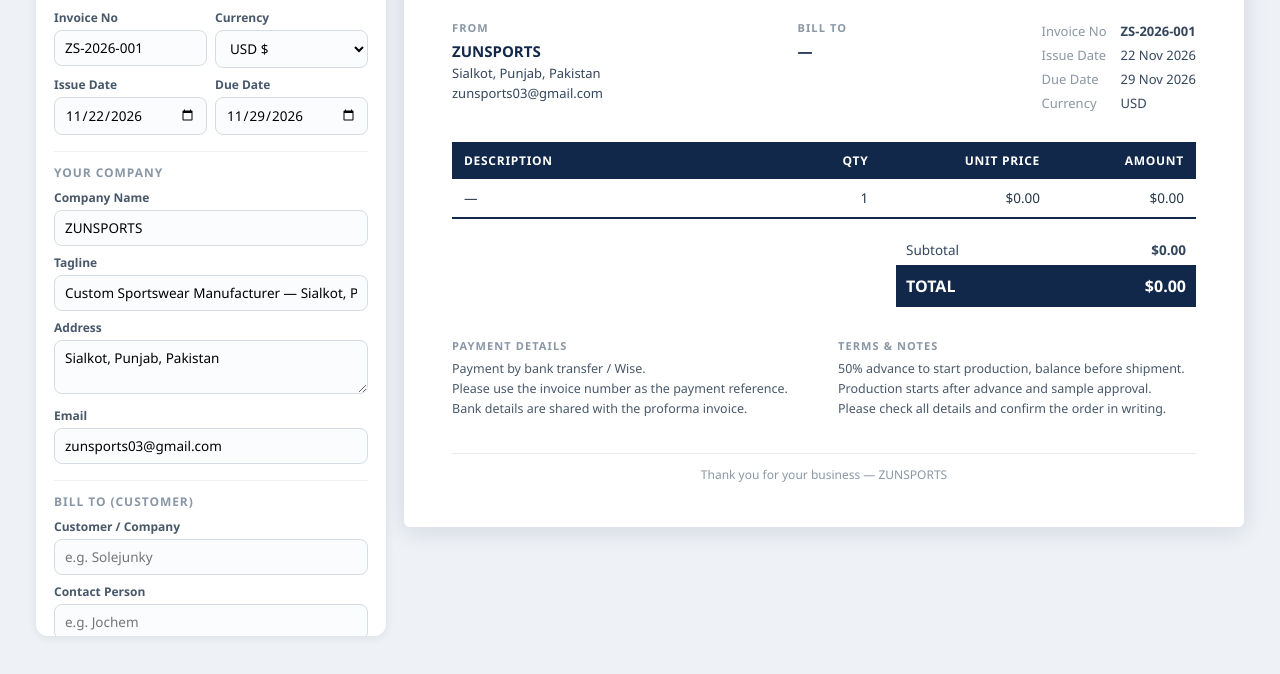
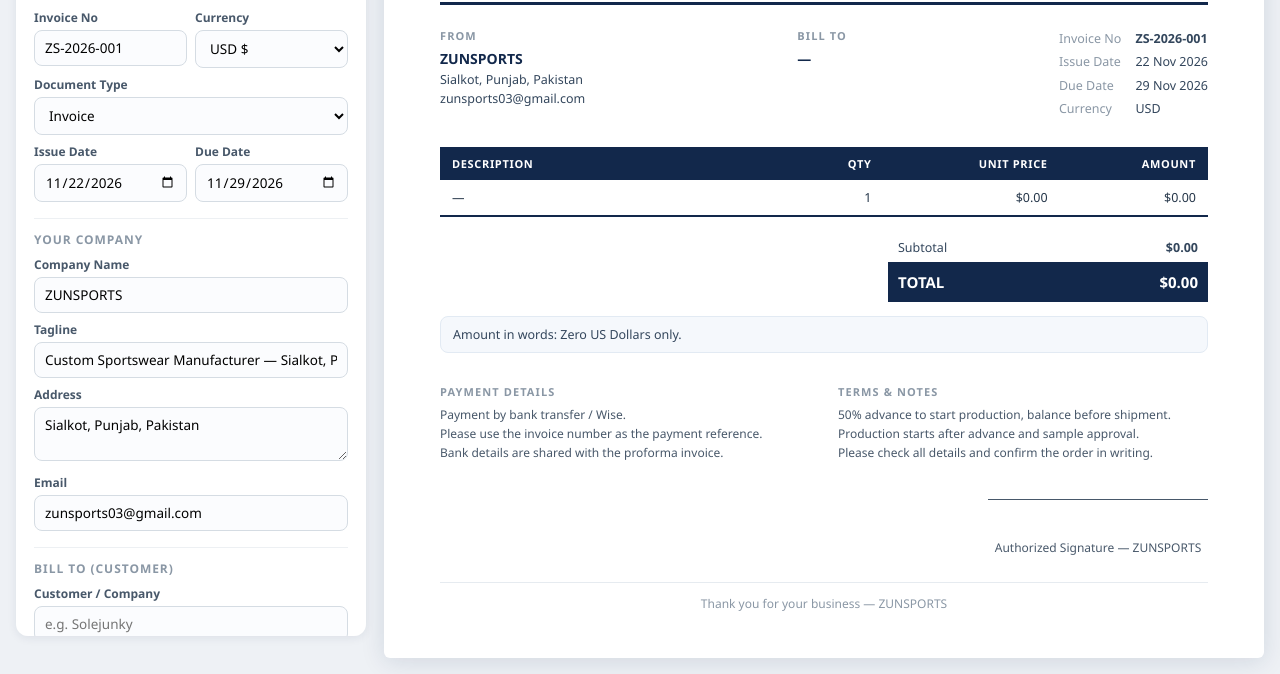
Before and after one commit to meharumerxtylish-cell/zunsports-invoice, a plain HTML site: page index.html in a window 1280 px wide. Shown: the part 148-822 px from the top of the page. Before the commit the page ends 800 px from the top, so only its background shows below. Drawn offline with Linux system fonts and the light colour scheme.

Commit message:
Invoice Maker v2 - more professional, refined text

```diff
--- a/index.html
+++ b/index.html
@@ -7,7 +7,7 @@
 <style>
   * { margin:0; padding:0; box-sizing:border-box; }
   body { font-family:'Segoe UI', Arial, Helvetica, sans-serif; background:#eef1f5; color:#1c2733; }
-  .wrap { display:flex; gap:18px; max-width:1240px; margin:0 auto; padding:16px; align-items:flex-start; }
+  .wrap { display:flex; gap:18px; max-width:1440px; margin:0 auto; padding:16px; align-items:flex-start; }
   /* ---------- editor ---------- */
   .editor { width:350px; flex:none; background:#fff; border-radius:12px; padding:18px; box-shadow:0 2px 10px rgba(20,40,80,.08); position:sticky; top:16px; max-height:calc(100vh - 32px); overflow:auto; }
   .editor h2 { font-size:17px; color:#12284b; margin-bottom:4px; }
@@ -25,35 +25,40 @@
   .btn-ghost { background:#fff; color:#48586a; border:1px solid #d5dce3; font-weight:600; }
   .btn-sample { background:#fff7e8; color:#8a5a00; border:1px solid #f0d9a0; font-weight:600; }
   /* ---------- invoice sheet ---------- */
-  .sheet { flex:1; background:#fff; border-radius:6px; box-shadow:0 4px 24px rgba(20,40,80,.12); padding:44px 48px; min-width:0; }
+  .sheet { flex:1; background:#fff; border-top:6px solid #12284b; border-radius:6px; box-shadow:0 4px 24px rgba(20,40,80,.12); padding:46px 56px; min-width:0; }
   .inv-head { display:flex; justify-content:space-between; align-items:flex-start; border-bottom:3px solid #12284b; padding-bottom:18px; }
   .brand { display:flex; gap:14px; align-items:center; }
   .brand img { width:64px; height:64px; object-fit:contain; }
-  .brand .co { font-size:24px; font-weight:800; color:#12284b; letter-spacing:.02em; }
+  .brand .co { font-size:21px; font-weight:800; color:#12284b; letter-spacing:.02em; }
   .brand .tag { font-size:12px; color:#7a8794; }
   .inv-title { text-align:right; }
-  .inv-title .t { font-size:30px; font-weight:800; color:#12284b; letter-spacing:.14em; }
+  .inv-title .t { font-size:24px; font-weight:800; color:#12284b; letter-spacing:.14em; }
   .inv-title .no { font-size:13px; color:#48586a; margin-top:4px; }
   .meta { display:flex; justify-content:space-between; gap:20px; margin-top:22px; }
-  .meta .block { font-size:13px; line-height:1.55; color:#33465c; }
+  .meta .block { font-size:12.5px; line-height:1.55; color:#33465c; }
   .meta .lbl { font-size:11px; font-weight:700; letter-spacing:.1em; color:#8a97a5; text-transform:uppercase; margin-bottom:4px; }
-  .meta .name { font-size:15px; font-weight:700; color:#12284b; }
-  .meta table { border-collapse:collapse; font-size:13px; }
+  .meta .name { font-size:14px; font-weight:700; color:#12284b; }
+  .meta table { border-collapse:collapse; font-size:12.5px; }
   .meta table td { padding:2px 0 2px 14px; } .meta table td:first-child { color:#8a97a5; padding-left:0; }
-  table.items { width:100%; border-collapse:collapse; margin-top:26px; font-size:13.5px; }
-  table.items th { background:#12284b; color:#fff; text-align:left; padding:10px 12px; font-size:12px; letter-spacing:.06em; text-transform:uppercase; }
+  table.items { width:100%; border-collapse:collapse; margin-top:26px; font-size:12.5px; }
+  table.items tbody tr:nth-child(even) td { background:#f7fafc; }
+  table.items th { background:#12284b; color:#fff; text-align:left; padding:9px 12px; font-size:11px; letter-spacing:.06em; text-transform:uppercase; }
   table.items th.r, table.items td.r { text-align:right; }
-  table.items td { padding:10px 12px; border-bottom:1px solid #e6ebf0; color:#26374a; vertical-align:top; }
+  table.items td { padding:9px 12px; border-bottom:1px solid #e6ebf0; color:#26374a; vertical-align:top; }
   table.items tr:last-child td { border-bottom:2px solid #12284b; }
   .totals { display:flex; justify-content:flex-end; margin-top:16px; }
-  .totals table { border-collapse:collapse; font-size:13.5px; min-width:300px; }
+  .totals table { border-collapse:collapse; font-size:12.5px; min-width:320px; }
   .totals td { padding:6px 10px; color:#33465c; } .totals td.r { text-align:right; font-weight:600; }
-  .totals tr.grand td { background:#12284b; color:#fff; font-size:16px; font-weight:800; padding:10px; }
+  .totals tr.grand td { background:#12284b; color:#fff; font-size:15px; font-weight:800; padding:10px; }
   .totals tr.grand td.r { color:#fff; }
   .notes { margin-top:30px; display:flex; gap:28px; }
-  .notes .block { flex:1; font-size:12.5px; line-height:1.6; color:#48586a; white-space:pre-line; }
+  .notes .block { flex:1; font-size:12px; line-height:1.6; color:#48586a; white-space:pre-line; }
   .notes .lbl { font-size:11px; font-weight:700; letter-spacing:.1em; color:#8a97a5; text-transform:uppercase; margin-bottom:5px; }
-  .foot { margin-top:34px; border-top:1px solid #e6ebf0; padding-top:12px; text-align:center; font-size:12px; color:#8a97a5; }
+  .words { margin-top:14px; font-size:12.5px; color:#33465c; background:#f5f8fc; border:1px solid #e2eaf3; border-radius:8px; padding:9px 12px; }
+  .sign { margin-top:36px; display:flex; justify-content:flex-end; }
+  .sign .box { text-align:center; font-size:12px; color:#48586a; }
+  .sign .line { border-top:1px solid #48586a; width:220px; margin-bottom:6px; height:34px; }
+  .foot { margin-top:26px; border-top:1px solid #e6ebf0; padding-top:12px; text-align:center; font-size:12px; color:#8a97a5; }
   @media (max-width:900px){ .wrap{flex-direction:column;} .editor{width:100%; position:static; max-height:none;} .sheet{padding:26px 20px;} }
   @media print {
     body { background:#fff; }
@@ -80,6 +85,12 @@
           <option value="GBP">GBP £</option><option value="PKR">PKR Rs</option>
         </select></div>
     </div>
+    <label>Document Type</label>
+    <select id="f_doctype">
+      <option value="INVOICE">Invoice</option>
+      <option value="PROFORMA INVOICE">Proforma Invoice</option>
+      <option value="QUOTATION">Quotation</option>
+    </select>
     <div class="row2">
       <div><label>Issue Date</label><input id="f_date" type="date"></div>
       <div><label>Due Date</label><input id="f_due" type="date"></div>
@@ -133,7 +144,7 @@
         </div>
       </div>
       <div class="inv-title">
-        <div class="t">INVOICE</div>
+        <div class="t" id="v_doctype">INVOICE</div>
         <div class="no" id="v_invno"></div>
       </div>
     </div>
@@ -180,10 +191,14 @@
       <tr id="row_bal"><td><b>Balance Due</b></td><td class="r"><b id="v_bal"></b></td></tr>
     </table></div>
 
+    <div class="words" id="v_words"></div>
+
     <div class="notes">
       <div class="block"><div class="lbl">Payment Details</div><div id="v_pay"></div></div>
       <div class="block"><div class="lbl">Terms &amp; Notes</div><div id="v_terms"></div></div>
     </div>
+
+    <div class="sign"><div class="box"><div class="line"></div>Authorized Signature — <span id="v_coname4"></span></div></div>
 
     <div class="foot">Thank you for your business — <span id="v_coname3"></span></div>
   </div>
@@ -191,6 +206,18 @@
 <script>
 const $ = id => document.getElementById(id);
 const SYM = { USD:'$', EUR:'€', GBP:'£', PKR:'Rs ' };
+const CURWORD = { USD:'US Dollars', EUR:'Euros', GBP:'Pounds Sterling', PKR:'Pakistani Rupees' };
+const ONES=['Zero','One','Two','Three','Four','Five','Six','Seven','Eight','Nine','Ten','Eleven','Twelve','Thirteen','Fourteen','Fifteen','Sixteen','Seventeen','Eighteen','Nineteen'];
+const TENS=['','','Twenty','Thirty','Forty','Fifty','Sixty','Seventy','Eighty','Ninety'];
+function two(n){ return n<20 ? ONES[n] : TENS[Math.floor(n/10)] + (n%10 ? '-' + ONES[n%10] : ''); }
+function three(n){ return (n>=100 ? ONES[Math.floor(n/100)] + ' Hundred' + (n%100 ? ' ' : '') : '') + (n%100 ? two(n%100) : ''); }
+function inWords(n){
+  if(n===0) return 'Zero';
+  let out='';
+  const parts=[[1e9,'Billion'],[1e6,'Million'],[1e3,'Thousand'],[1,'']];
+  for(const [v,l] of parts){ if(n>=v){ const q=Math.floor(n/v); out += three(q) + (l ? ' ' + l : '') + ' '; n%=v; } }
+  return out.trim();
+}
 let items = [ {desc:'', qty:1, price:0} ];
 
 const DEFAULTS = {
@@ -220,7 +247,8 @@ function delItem(i){ items.splice(i,1); if(!items.length) items=[{desc:'',qty:1,
 
 function render(){
   const g = id => $(id).value;
-  $('v_coname').textContent = g('f_coname'); $('v_coname2').textContent = g('f_coname'); $('v_coname3').textContent = g('f_coname');
+  $('v_coname').textContent = g('f_coname'); $('v_coname2').textContent = g('f_coname'); $('v_coname3').textContent = g('f_coname'); $('v_coname4').textContent = g('f_coname');
+  $('v_doctype').textContent = g('f_doctype');
   $('v_cotag').textContent = g('f_cotag');
   $('v_coaddr').textContent = g('f_coaddr'); $('v_coemail').textContent = g('f_coemail');
   $('v_bname').textContent = g('f_bname') || '—';
@@ -253,6 +281,8 @@ function render(){
   $('v_adv').textContent = '− ' + money(adv);
   $('row_bal').style.display = adv>0 ? '' : 'none';
   $('v_bal').textContent = money(bal);
+  const whole = Math.floor(total), cents = Math.round((total-whole)*100);
+  $('v_words').textContent = 'Amount in words: ' + inWords(whole) + ' ' + CURWORD[g('f_cur')] + (cents ? ' and ' + String(cents).padStart(2,'0') + '/100' : '') + ' only.';
 }
 
 function collect(){
@@ -286,14 +316,14 @@ function newInvoice(){
   const iso = d => d.toISOString().slice(0,10);
   apply({ f_invno: nextNo(), f_cur:'USD', f_date: iso(today), f_due: iso(due),
     f_coname: DEFAULTS.coname, f_cotag: DEFAULTS.cotag, f_coaddr: DEFAULTS.coaddr, f_coemail: DEFAULTS.coemail,
-    f_bname:'', f_bperson:'', f_baddr:'', f_bemail:'',
+    f_doctype:'INVOICE', f_bname:'', f_bperson:'', f_baddr:'', f_bemail:'',
     f_disc:0, f_ship:0, f_adv:0, f_tax:0, f_pay: DEFAULTS.pay, f_terms: DEFAULTS.terms,
     items:[{desc:'',qty:1,price:0}] });
 }
 function loadSample(){
   const today = new Date(), due = new Date(Date.now()+7*864e5);
   const iso = d => d.toISOString().slice(0,10);
-  apply({ f_invno: $('f_invno').value || nextNo(), f_cur:'USD', f_date: iso(today), f_due: iso(due),
+  apply({ f_doctype:'PROFORMA INVOICE', f_invno: $('f_invno').value || nextNo(), f_cur:'USD', f_date: iso(today), f_due: iso(due),
     f_coname: DEFAULTS.coname, f_cotag: DEFAULTS.cotag, f_coaddr: DEFAULTS.coaddr, f_coemail: DEFAULTS.coemail,
     f_bname:'Solejunky', f_bperson:'Jochem', f_baddr:'Netherlands', f_bemail:'info@solejunky.nl',
     f_disc:25, f_ship:0, f_adv:0, f_tax:0, f_pay: DEFAULTS.pay, f_terms: DEFAULTS.terms,
```
